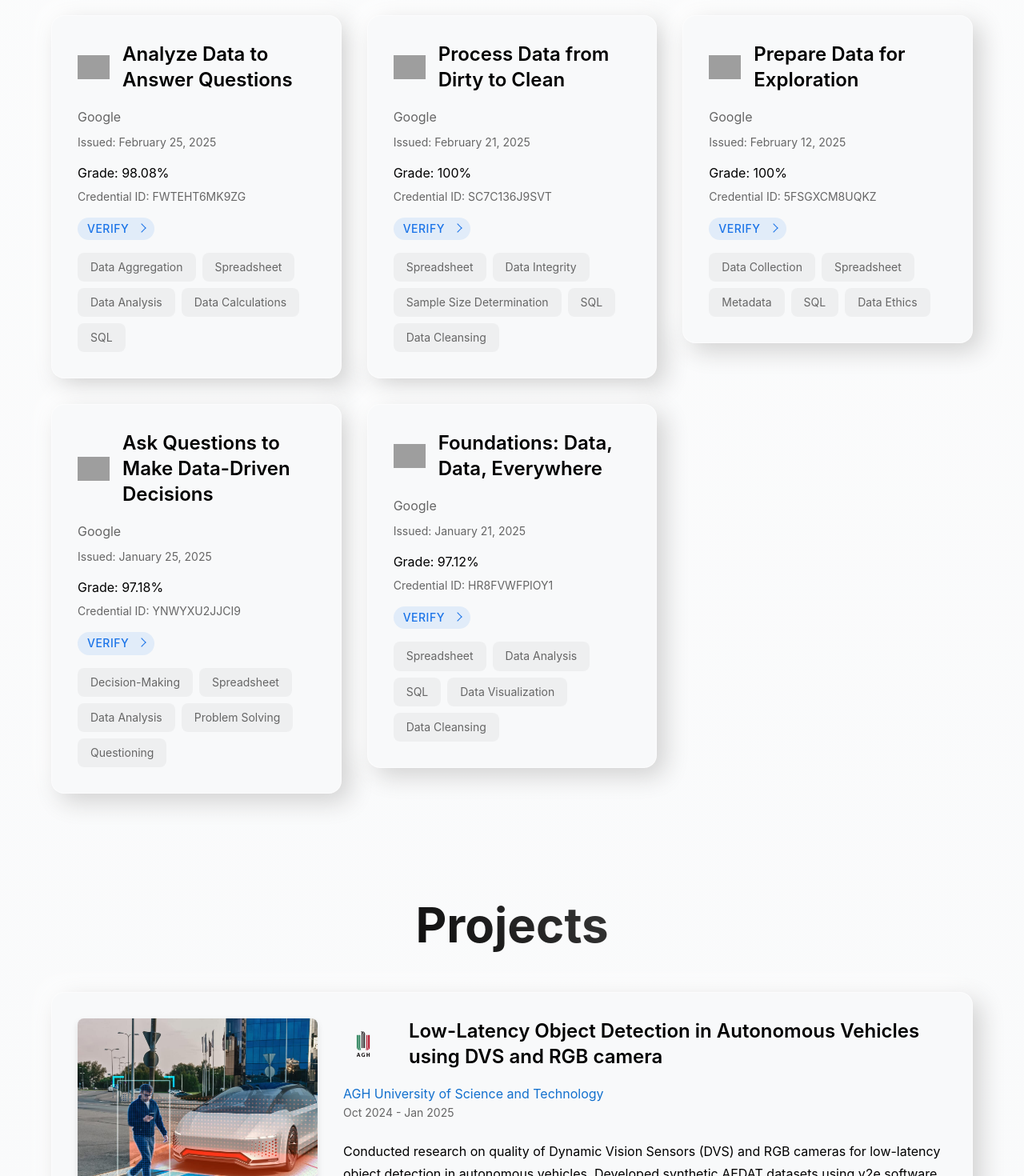
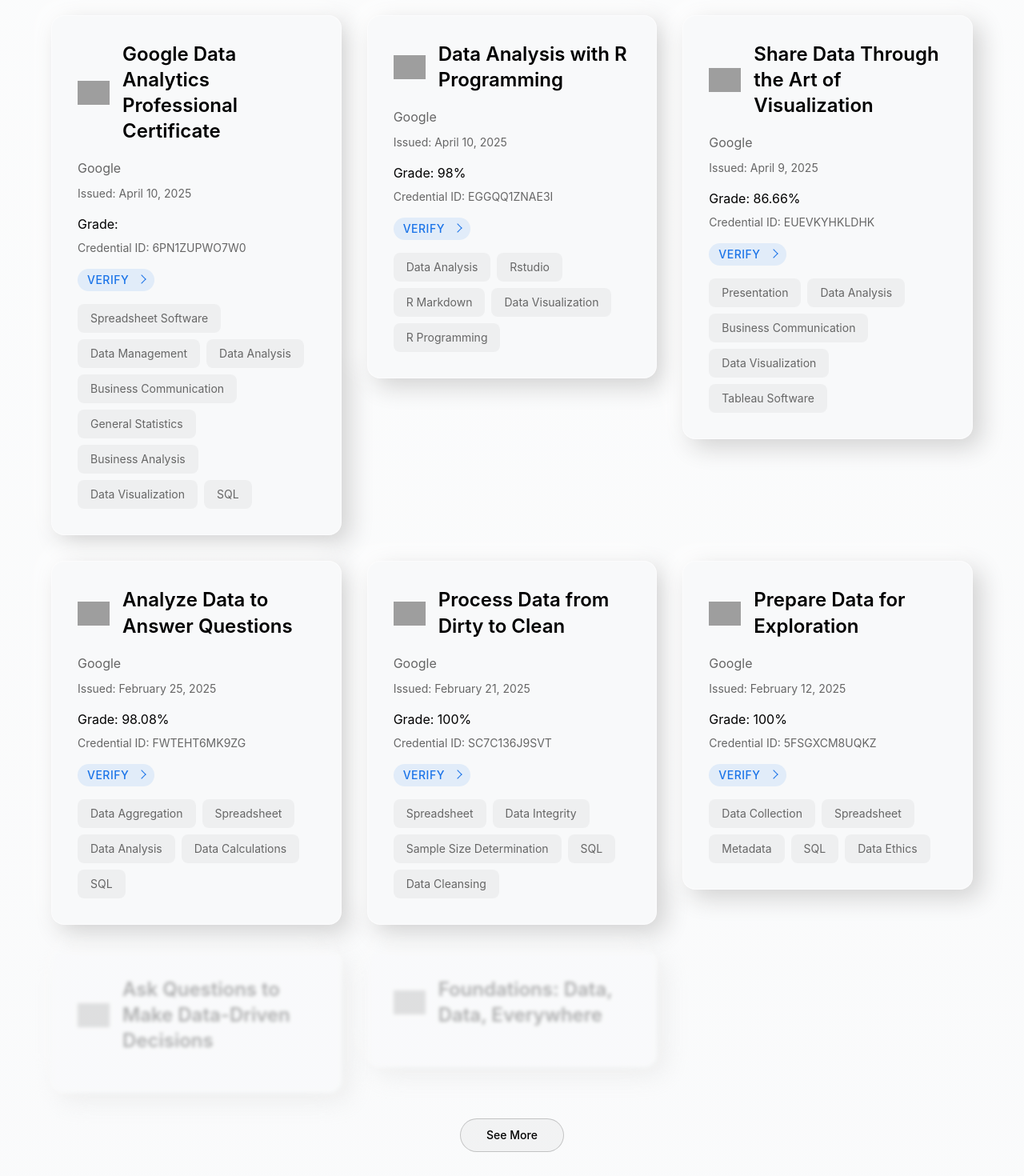
Before and after one commit to MinKhantSoeOke/Portfolio, a React (Vite) app: page / in a window 1280 px wide. Shown: the part 4880-6350 px from the top of the page at 80% size. Built offline with nearby package versions, Linux system fonts and the light colour scheme; grey boxes are pictures that could not be loaded.

Commit message:
Enhance certificate preview functionality with responsive display logic

```diff
--- a/src/components/Certifications.jsx
+++ b/src/components/Certifications.jsx
@@ -1,13 +1,41 @@
-import React from 'react';
-import { Box, Container, Typography, Paper, Grid } from '@mui/material';
+import React, { useState } from 'react';
+import { Box, Container, Typography, Paper, Grid, Button, useMediaQuery } from '@mui/material';
 import GoogleLogo from '../assets/google_logo.png';
 import { motion } from 'framer-motion';
 import { useTheme } from '@mui/material/styles';
 
 const Certifications = () => {
   const theme = useTheme();
+  const isMobile = useMediaQuery(theme.breakpoints.down('md'));
+  const [showAll, setShowAll] = useState(false);
 
   const certifications = [
+    {
+      name: 'Google Data Analytics Professional Certificate',
+      issueDate: 'April 10, 2025',
+      issuer: 'Google',
+      credentialId: '6PN1ZUPWO7W0',
+      link: 'https://www.coursera.org/account/accomplishments/professional-cert/6PN1ZUPWO7W0',
+      skills: ['Spreadsheet Software', 'Data Management', 'Data Analysis', 'Business Communication', 'General Statistics', 'Business Analysis', 'Data Visualization', 'SQL']
+    },
+    {
+      name: 'Data Analysis with R Programming',
+      issueDate: 'April 10, 2025',
+      issuer: 'Google',
+      grade: '98%',
+      credentialId: 'EGGQQ1ZNAE3I',
+      link: 'https://www.coursera.org/account/accomplishments/verify/EGGQQ1ZNAE3I',
+      skills: ['Data Analysis', 'Rstudio', 'R Markdown', 'Data Visualization', 'R Programming']
+    },
+    {
+      name: 'Share Data Through the Art of Visualization',
+      issueDate: 'April 9, 2025',
+      issuer: 'Google',
+      grade: '86.66%',
+      credentialId: 'EUEVKYHKLDHK',
+      link: 'https://www.coursera.org/account/accomplishments/verify/EUEVKYHKLDHK',
+      skills: ['Presentation', 'Data Analysis', 'Business Communication', 'Data Visualization', 'Tableau Software']
+    },
     {
       name: 'Analyze Data to Answer Questions',
       issueDate: 'February 25, 2025',
@@ -55,6 +83,22 @@
     }
   ];
 
+  // Calculate the number of preview certificates to show
+  const visibleCount = 6;
+  const hiddenCount = certifications.length - visibleCount;
+
+  // Get the certificates to display based on the showAll state
+  const displayedCertificates = showAll ? certifications : certifications.slice(0, visibleCount);
+
+  // Get the preview certificates (only if not showing all)
+  // For mobile: only show the 7th certificate as preview
+  // For desktop: show the entire next row (up to 3 certificates)
+  const previewCertificates = !showAll && hiddenCount > 0 ?
+    isMobile ?
+      certifications.slice(visibleCount, visibleCount + 1) : // Only show the 7th certificate on mobile
+      certifications.slice(visibleCount, visibleCount + 3) : // Show up to 3 certificates for desktop (full row)
+    [];
+
   return (
     <Box
       id="certifications"
@@ -94,7 +138,7 @@
           </Typography>
 
           <Grid container spacing={4}>
-            {certifications.map((cert, index) => (
+            {displayedCertificates.map((cert, index) => (
               <Grid item xs={12} md={6} lg={4} key={index}>
                 <motion.div
                   initial={{ opacity: 0, y: 30 }}
@@ -268,6 +312,93 @@
               </Grid>
             ))}
           </Grid>
+
+          {/* Preview of hidden certificates with reduced opacity */}
+          {previewCertificates.length > 0 && (
+            <Box sx={{ mt: 4 }}>
+              <Grid container spacing={4}>
+                {previewCertificates.map((cert, index) => (
+                  <Grid item xs={12} md={6} lg={4} key={`preview-${index}`}>
+                    <motion.div
+                      initial={{ opacity: 0.3 }}
+                      animate={{ opacity: 0.3 }}
+                      style={{ filter: 'blur(2px)' }}
+                    >
+                      <Paper
+                        elevation={0}
+                        sx={{
+                          p: 4,
+                          height: '100%',
+                          borderRadius: 4,
+                          backgroundColor: theme.palette.background.paper,
+                          backdropFilter: 'blur(10px)',
+                          border: theme.palette.mode === 'dark'
+                            ? '1px solid rgba(255, 255, 255, 0.1)'
+                            : '1px solid rgba(255, 255, 255, 0.6)',
+                          boxShadow: theme.palette.mode === 'dark'
+                            ? '10px 10px 30px rgba(209,209,209,0.05), -10px -10px 30px rgba(255,255,255,0.01)'
+                            : '10px 10px 30px #d1d1d1, -10px -10px 30px #ffffff',
+                        }}
+                      >
+                        <Box sx={{ display: 'flex', alignItems: 'center', mb: 2 }}>
+                          <img
+                            src={GoogleLogo}
+                            alt="Google Logo"
+                            style={{
+                              height: '30px',
+                              marginRight: '16px',
+                              objectFit: 'contain',
+                            }}
+                          />
+                          <Typography
+                            variant="h5"
+                            sx={{ fontWeight: 600, color: theme.palette.text.primary }}
+                          >
+                            {cert.name}
+                          </Typography>
+                        </Box>
+                      </Paper>
+                    </motion.div>
+                  </Grid>
+                ))}
+              </Grid>
+            </Box>
+          )}
+
+          {/* See More / Show Less button */}
+          {certifications.length > visibleCount && (
+            <Box sx={{ display: 'flex', justifyContent: 'center', mt: 4 }}>
+              <motion.div
+                initial={{ opacity: 0, y: 20 }}
+                animate={{ opacity: 1, y: 0 }}
+                transition={{ duration: 0.5 }}
+              >
+                <Button
+                  variant="outlined"
+                  onClick={() => setShowAll(!showAll)}
+                  sx={{
+                    borderRadius: '50px',
+                    px: 4,
+                    py: 1,
+                    borderColor: theme.palette.mode === 'dark' ? 'rgba(255, 255, 255, 0.3)' : 'rgba(0, 0, 0, 0.2)',
+                    color: theme.palette.text.primary,
+                    backgroundColor: theme.palette.mode === 'dark' ? 'rgba(255, 255, 255, 0.05)' : 'rgba(0, 0, 0, 0.03)',
+                    '&:hover': {
+                      backgroundColor: theme.palette.mode === 'dark' ? 'rgba(255, 255, 255, 0.1)' : 'rgba(0, 0, 0, 0.05)',
+                      borderColor: theme.palette.mode === 'dark' ? 'rgba(255, 255, 255, 0.5)' : 'rgba(0, 0, 0, 0.3)',
+                      transform: 'translateY(-2px)',
+                      boxShadow: theme.palette.mode === 'dark' ? '0 4px 8px rgba(0,0,0,0.3)' : '0 4px 8px rgba(0,0,0,0.1)',
+                    },
+                    transition: 'all 0.3s ease-in-out',
+                    textTransform: 'none',
+                    fontWeight: 500,
+                  }}
+                >
+                  {showAll ? 'Show Less' : 'See More'}
+                </Button>
+              </motion.div>
+            </Box>
+          )}
         </motion.div>
       </Container>
     </Box>
```
